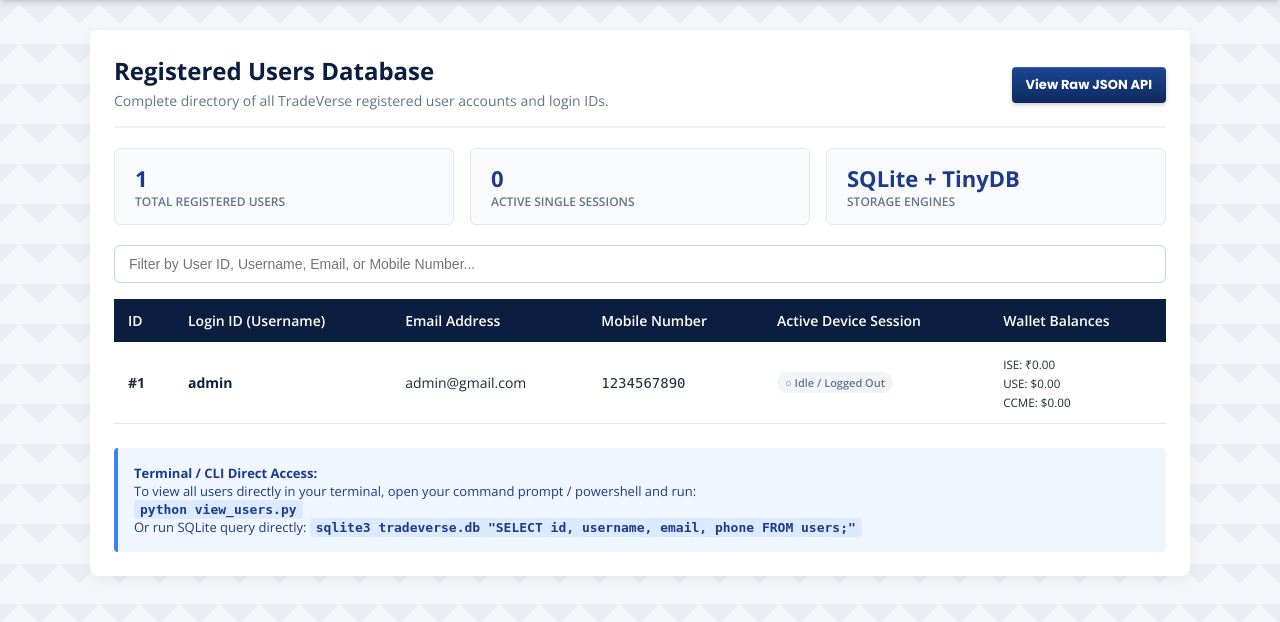
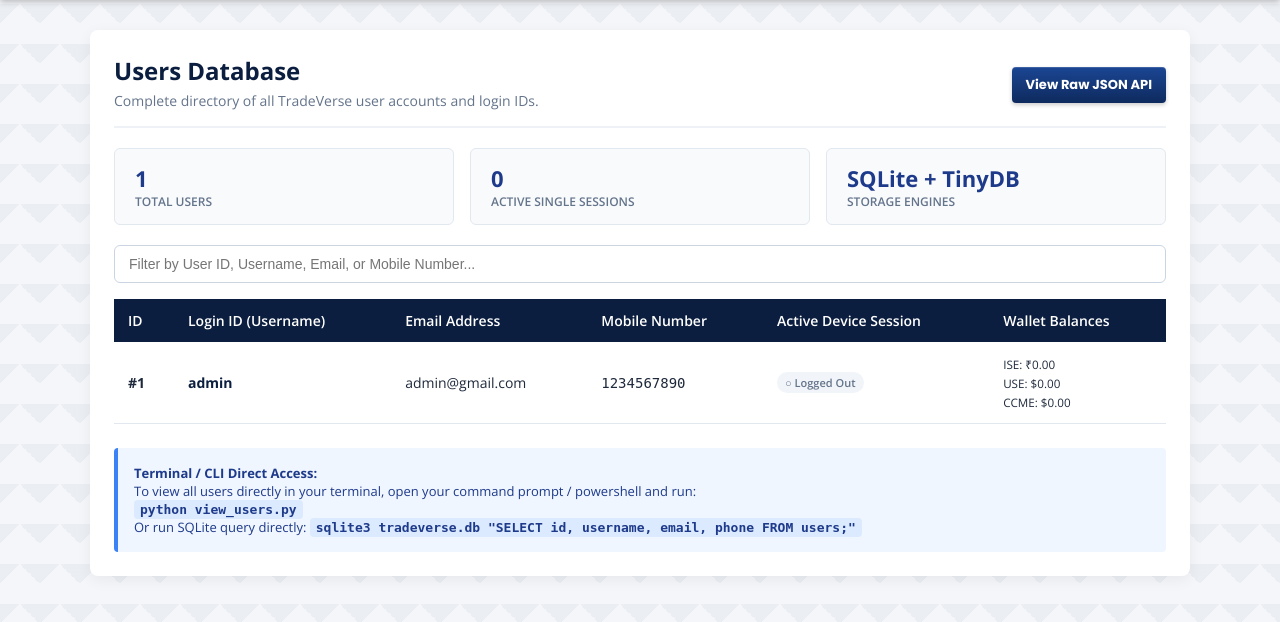
Before and after one commit to knox143/Tradeverse, a Flask app: page /admin/users in a window 1280 px wide. Shown: the part 156-778 px from the top of the page. Run offline with Flask 3, Linux system fonts and the light colour scheme; a user stored in the database is signed in; data comes from the database, SQL or seed files in the repository; data that the repository does not hold is empty.

Commit message:
Remove Idle and registered words, and fix 5:30h chart timezone offset to IST

```diff
--- a/templates/admin_users.html
+++ b/templates/admin_users.html
@@ -138,8 +138,8 @@
     <div class="admin-wrap">
         <div class="admin-header">
             <div class="admin-title">
-                <h1>Registered Users Database</h1>
-                <p>Complete directory of all TradeVerse registered user accounts and login IDs.</p>
+                <h1>Users Database</h1>
+                <p>Complete directory of all TradeVerse user accounts and login IDs.</p>
             </div>
             <div>
                 <a href="{{ url_for('api_admin_users') }}" target="_blank" class="btn btn-navy" style="display:inline-block; padding: 8px 14px; font-size: 13px; text-decoration:none;">View Raw JSON API</a>
@@ -149,7 +149,7 @@
         <div class="admin-stats">
             <div class="admin-stat-card">
                 <div class="val">{{ users|length }}</div>
-                <div class="lbl">Total Registered Users</div>
+                <div class="lbl">Total Users</div>
             </div>
             <div class="admin-stat-card">
                 <div class="val">{{ users|selectattr("has_active_session")|list|length }}</div>
@@ -188,7 +188,7 @@
                             {% if u.has_active_session %}
                                 <span class="session-badge active">● Active Session</span>
                             {% else %}
-                                <span class="session-badge idle">○ Idle / Logged Out</span>
+                                <span class="session-badge idle">○ Logged Out</span>
                             {% endif %}
                         </td>
                         <td>
--- a/templates/dashboard.html
+++ b/templates/dashboard.html
@@ -44,7 +44,7 @@
                     <a class="dropdown-item" href="{{ url_for('market_page', market='USE') }}">US Stocks <small>US Stock Exchange ($)</small></a>
                     <a class="dropdown-item" href="{{ url_for('market_page', market='CCME') }}">Crypto <small>Crypto Currency Market Exchange ($)</small></a>
                     {% if username == 'admin' %}
-                    <a class="dropdown-item" href="{{ url_for('admin_users') }}">User Database <small>View All Registered Users &amp; IDs</small></a>
+                    <a class="dropdown-item" href="{{ url_for('admin_users') }}">User Database <small>View All Users &amp; IDs</small></a>
                     {% endif %}
                 </div>
             </div>
--- a/templates/forgot_password.html
+++ b/templates/forgot_password.html
@@ -19,7 +19,7 @@
     <div class="page-wrap">
         <div class="auth-card">
             <h1>Reset Password</h1>
-            <p class="subtitle">Enter your registered email</p>
+            <p class="subtitle">Enter your email</p>
 
             {% with messages = get_flashed_messages(with_categories=true) %}
                 {% if messages %}
--- a/templates/login.html
+++ b/templates/login.html
@@ -31,7 +31,7 @@
             <form method="POST" action="{{ url_for('login') }}">
                 <div class="form-group">
                     <label for="identifier">Username or Mobile Number</label>
-                    <input type="text" id="identifier" name="identifier" placeholder="Enter username or registered mobile number" required autocomplete="username">
+                    <input type="text" id="identifier" name="identifier" placeholder="Enter username or mobile number" required autocomplete="username">
                 </div>
 
                 <div class="form-group">
```
Also changed, not shown: public/static/js/asset.js (+13 -1 lines).
